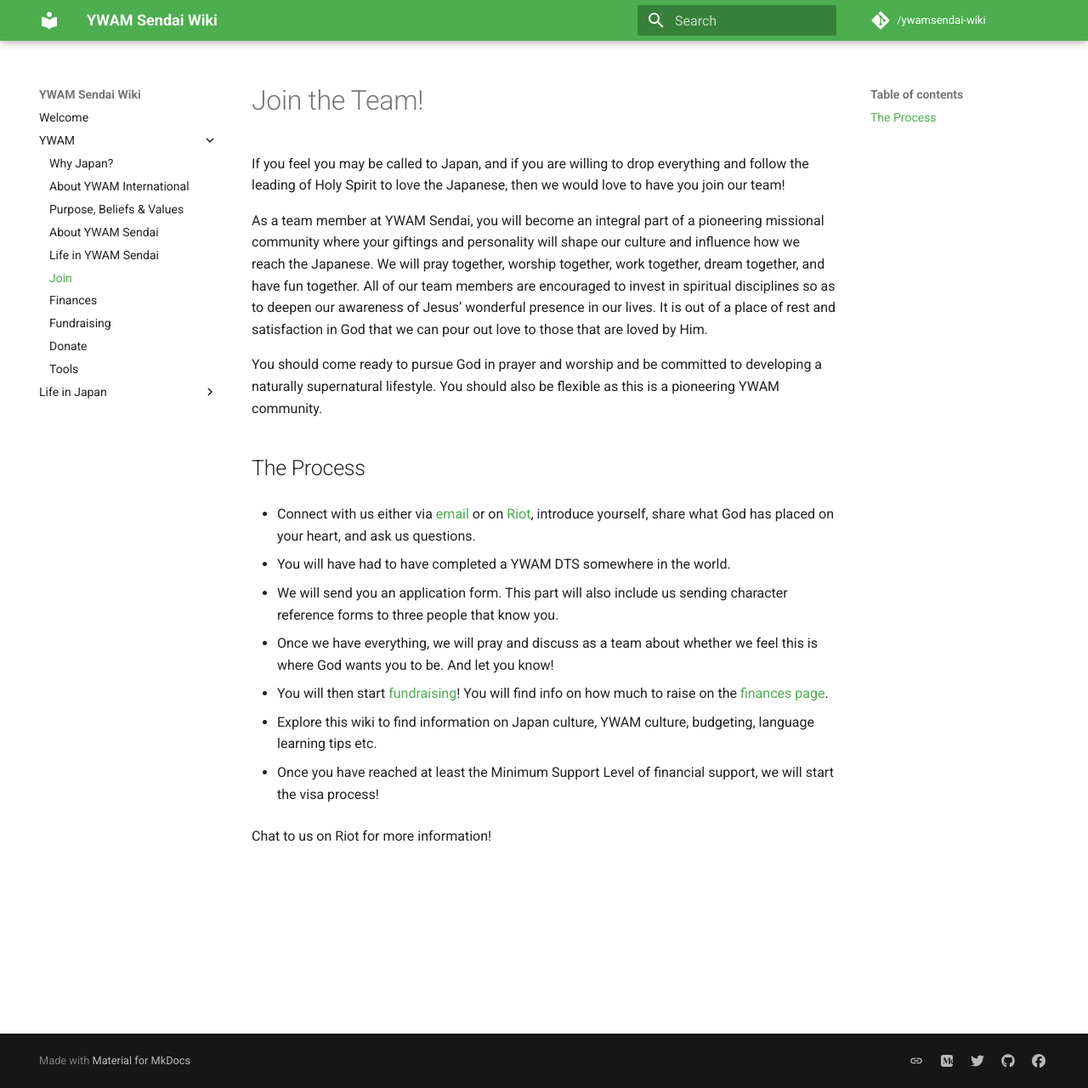
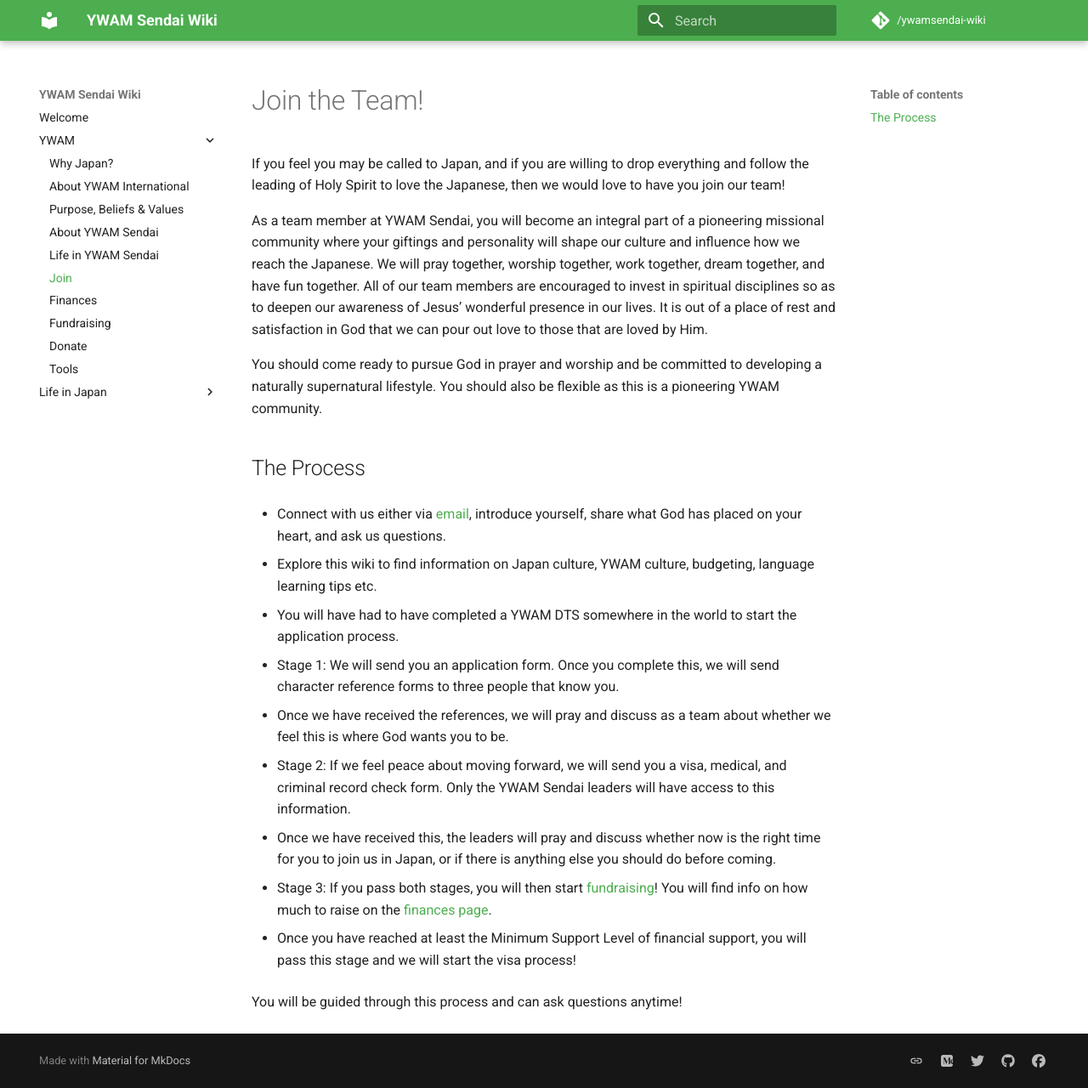
Before and after one commit to ywamsendai/ywamsendai-wiki, an MkDocs documentation site: the page built from docs/ywam/join.md, in a window 1280 px wide and 1280 px high. Shown: the whole window at 85% size. Built offline with MkDocs 1.6.1 and Material for MkDocs 9.7.7, drawn with Linux system fonts in a browser that asks for light colours; comment, search, counter and statistics services are not loaded.

Commit message:
Broken application process into stages

```diff
--- a/docs/ywam/join.md
+++ b/docs/ywam/join.md
@@ -8,18 +8,22 @@
 
 ## The Process
 
-* Connect with us either via [email](mailto:people@ywamsendai.org) or on [Riot](tools.md), introduce yourself, share what God has placed on your heart, and ask us questions.
-
-* You will have had to have completed a YWAM DTS somewhere in the world.
-
-* We will send you an application form. This part will also include us sending character reference forms to three people that know you.
-
-* Once we have everything, we will pray and discuss as a team about whether we feel this is where God wants you to be. And let you know!
-
-* You will then start [fundraising](fundraising.md)! You will find info on how much to raise on the [finances page](finances.md).
+* Connect with us either via [email](mailto:people@ywamsendai.org), introduce yourself, share what God has placed on your heart, and ask us questions.
 
 * Explore this wiki to find information on Japan culture, YWAM culture, budgeting, language learning tips etc.
 
-* Once you have reached at least the Minimum Support Level of financial support, we will start the visa process!
+* You will have had to have completed a YWAM DTS somewhere in the world to start the application process.
 
-Chat to us on Riot for more information!
+* Stage 1: We will send you an application form. Once you complete this, we will send character reference forms to three people that know you.
+
+* Once we have received the references, we will pray and discuss as a team about whether we feel this is where God wants you to be.
+
+* Stage 2: If we feel peace about moving forward, we will send you a visa, medical, and criminal record check form. Only the YWAM Sendai leaders will have access to this information.
+
+* Once we have received this, the leaders will pray and discuss whether now is the right time for you to join us in Japan, or if there is anything else you should do before coming.
+
+* Stage 3: If you pass both stages, you will then start [fundraising](fundraising.md)! You will find info on how much to raise on the [finances page](finances.md).
+
+* Once you have reached at least the Minimum Support Level of financial support, you will pass this stage and we will start the visa process!
+
+You will be guided through this process and can ask questions anytime!
```
